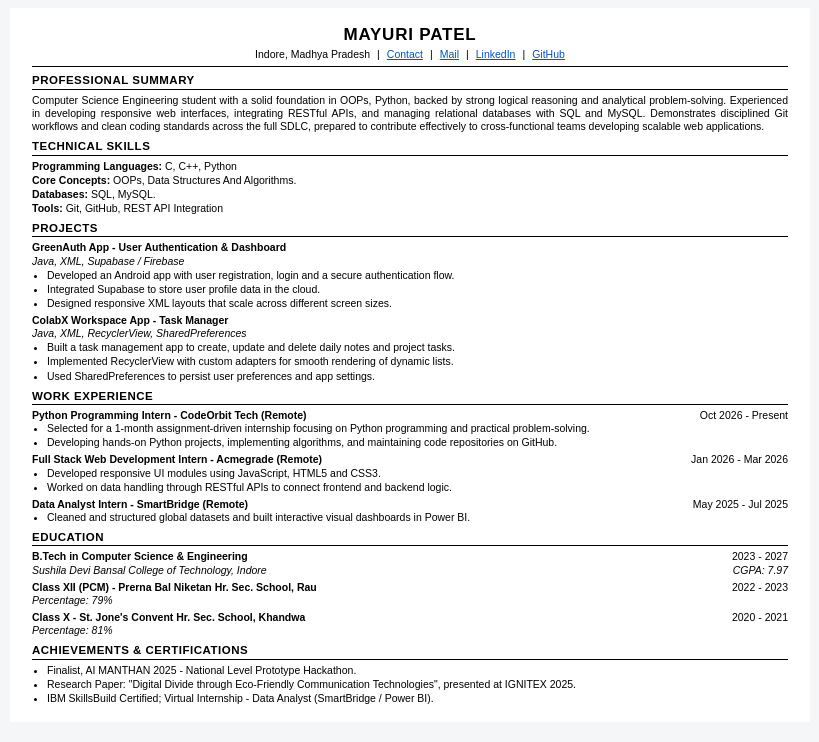
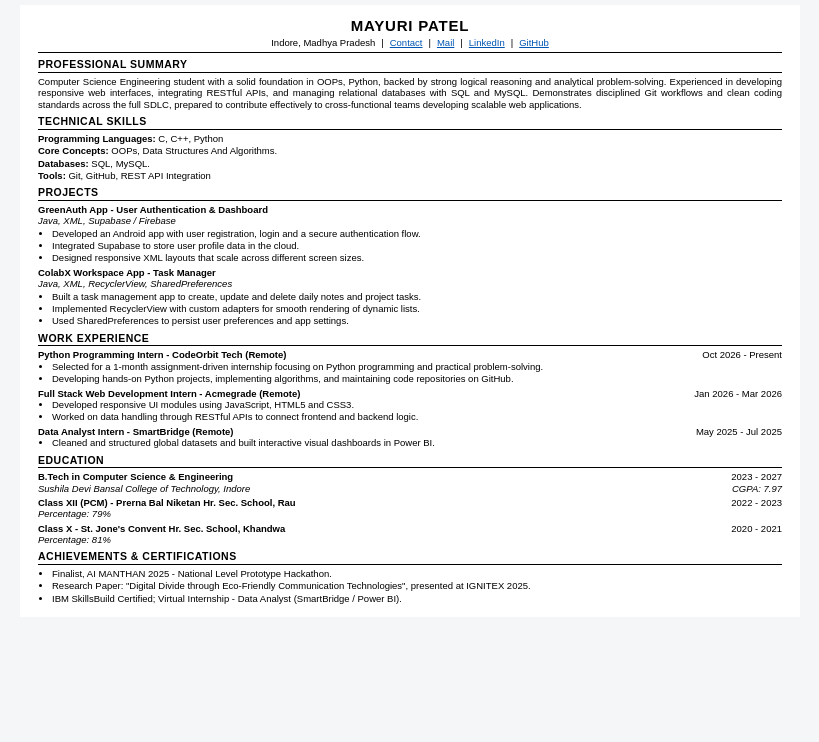
Before and after one commit to mayuripatel107/My_CV, a plain HTML site: page index.html in a window 1280 px wide. Shown: the whole page, without its empty margins (230-1049 px from the left). Drawn offline with Linux system fonts and the light colour scheme.

Commit message:
Update index.html

```diff
--- a/index.html
+++ b/index.html
@@ -11,46 +11,51 @@
             padding: 0;
         }
 
+        @page {
+            size: A4;
+            margin: 6mm 8mm;
+        }
+
         body {
             font-family: Arial, Helvetica, sans-serif;
             background-color: #f4f6f8;
             color: #000000;
-            font-size: 10.5px;
-            line-height: 1.25;
-            padding: 8px;
+            font-size: 9.5px;
+            line-height: 1.2;
+            padding: 5px;
         }
 
         .resume-container {
-            max-width: 800px;
+            max-width: 780px;
             margin: 0 auto;
             background: #ffffff;
-            padding: 16px 22px;
+            padding: 12px 18px;
             color: #000000;
         }
 
         header {
             text-align: center;
-            border-bottom: 1.5px solid #000000;
-            padding-bottom: 5px;
-            margin-bottom: 6px;
+            border-bottom: 1.2px solid #000000;
+            padding-bottom: 4px;
+            margin-bottom: 5px;
         }
 
         h1 {
-            font-size: 17px;
+            font-size: 15px;
             font-weight: bold;
             letter-spacing: 0.8px;
             text-transform: uppercase;
             color: #000000;
-            margin-bottom: 3px;
+            margin-bottom: 2px;
         }
 
         .contact-info {
-            font-size: 10.5px;
+            font-size: 9.5px;
             color: #000000;
             display: flex;
             flex-wrap: wrap;
             justify-content: center;
-            gap: 3px 7px;
+            gap: 2px 6px;
         }
 
         a {
@@ -59,19 +64,19 @@
         }
 
         .section-title {
-            font-size: 11.5px;
+            font-size: 10.5px;
             font-weight: bold;
             text-transform: uppercase;
             letter-spacing: 0.5px;
             color: #000000;
             border-bottom: 1px solid #000000;
             padding-bottom: 1px;
-            margin-top: 6px;
-            margin-bottom: 4px;
+            margin-top: 5px;
+            margin-bottom: 3px;
         }
 
         p, li, span, strong {
-            font-size: 10.5px;
+            font-size: 9.5px;
             color: #000000;
         }
 
@@ -88,7 +93,7 @@
         }
 
         .item {
-            margin-bottom: 4px;
+            margin-bottom: 3px;
         }
 
         .item-header {
@@ -116,7 +121,7 @@
 
         ul.item-bullets {
             list-style-type: disc;
-            padding-left: 15px;
+            padding-left: 14px;
         }
 
         ul.item-bullets li {
@@ -131,7 +136,7 @@
             }
             .resume-container {
                 box-shadow: none;
-                padding: 10px 15px;
+                padding: 0;
                 max-width: 100%;
             }
         }
```
